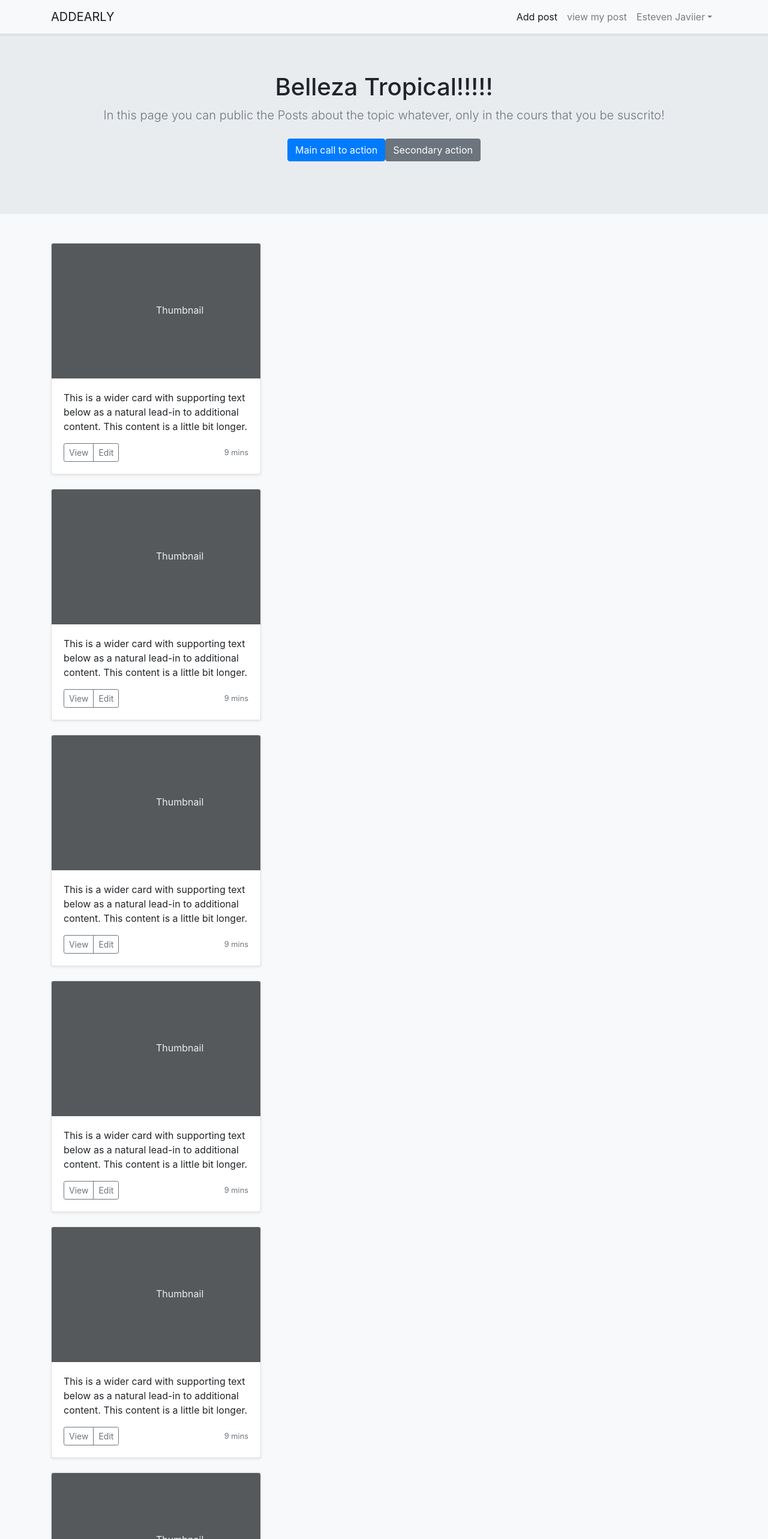
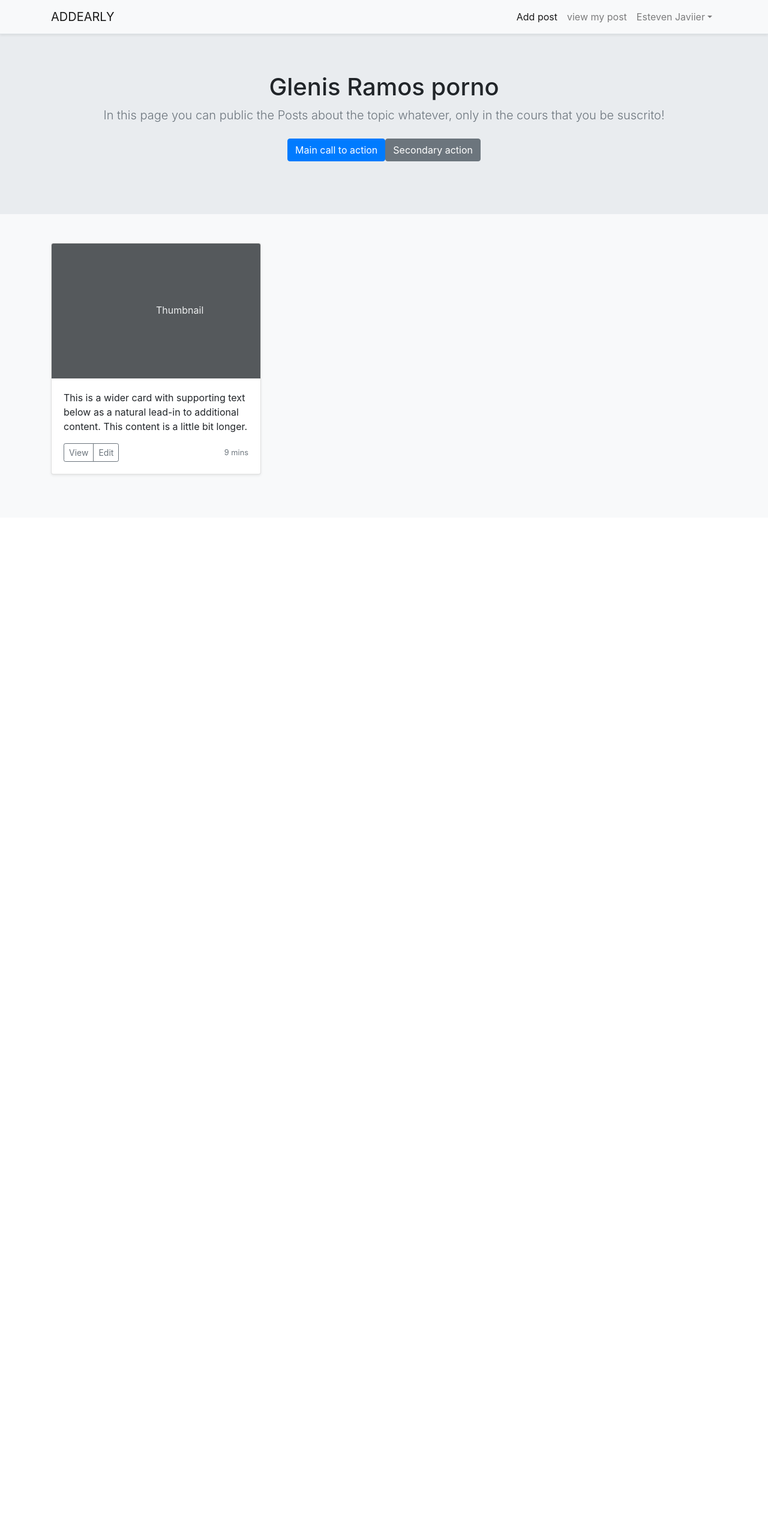
Before and after one commit to EstevenJaviierMc/HelloMundo, a React (Create React App) app: page / in a window 1280 px wide. Shown: the top 2566 px of the page at 60% size. After the commit the page ends 863 px from the top, so only its background shows below. Built offline with nearby package versions, Linux system fonts and the light colour scheme.

Commit message:
Cambie el nombre

```diff
--- a/src/components/Home/Home.js
+++ b/src/components/Home/Home.js
@@ -9,7 +9,7 @@ function Home() {
         <Nabvar/>
         <section class="jumbotron text-center">
             <div class="container">
-            <h1 class="jumbotron-heading">Belleza Tropical!!!!!</h1>
+            <h1 class="jumbotron-heading">Glenis Ramos porno</h1>
             <p class="lead text-muted">In this page you can public the Posts about the topic whatever, only in the cours that you be suscrito!</p>
             <p>
                 <a href="#" class="btn btn-primary my-2">Main call to action</a>
@@ -19,13 +19,7 @@ function Home() {
         </section>
         <div className="album py-5 bg-light">
             <Card/>
-            <Card/>
-            <Card/>
-            <Card/>
-            <Card/>
-            <Card/>
-            <Card/>
-            <Card/>
+
         </div>
       </div>
   );
```
